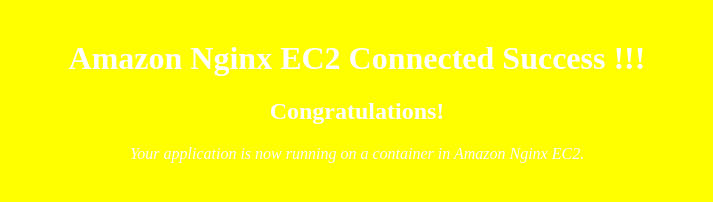
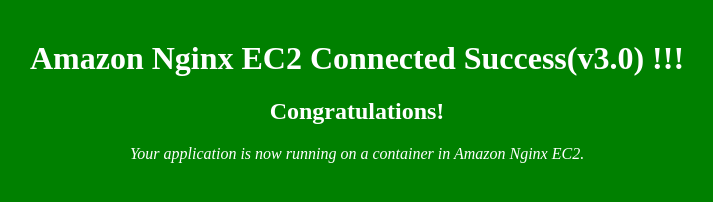
Before and after one commit to powermvp2/kubernetes, a plain HTML site: page index.html in a window 1280 px wide. Shown: the whole page, without its empty margins (283-996 px from the left). Drawn offline with Linux system fonts and the light colour scheme.

Commit message:
Update HTML content

```diff
--- a/index.html
+++ b/index.html
@@ -1,13 +1,13 @@
 <html>
 <head>
-<title>Amazon Nginx EC2 Connected Success !!!</title>
+<title>Amazon Nginx EC2 Connected Success(v3.0) !!!</title>
 <style>
-body {margin-top: 40px; background-color: yellow;}
+body {margin-top: 40px; background-color: green;}
 </style>
 </head>
 <body>
 <div style=color:white;text-align:center>
-<h1>Amazon Nginx EC2 Connected Success !!!</h1>
+<h1>Amazon Nginx EC2 Connected Success(v3.0) !!!</h1>
 <h2>Congratulations!</h2>
 <p><em>Your application is now running on a container in Amazon Nginx EC2.</em></p>
 </p> </div>
```
